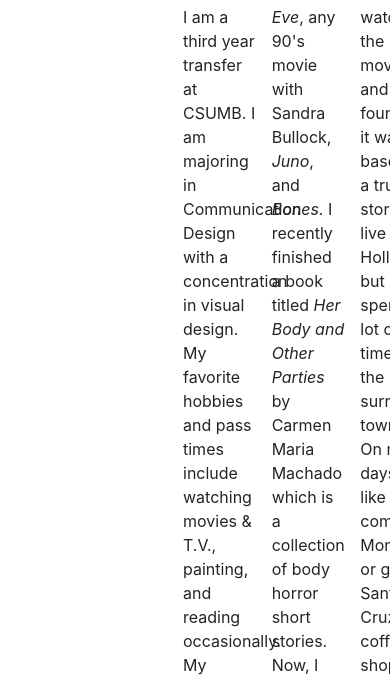
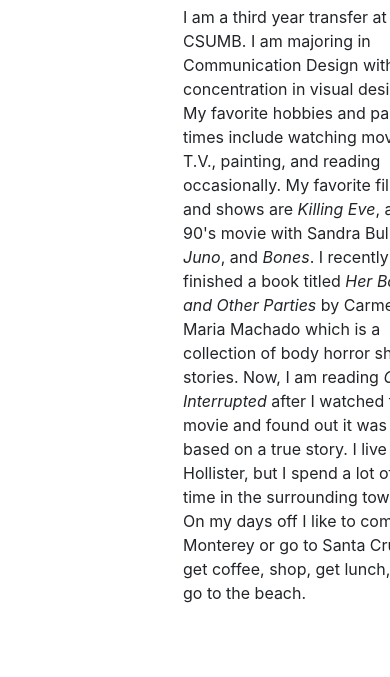
Before and after one commit to saraec/cst252, a plain HTML site: page index.html in a window 390 px wide. Shown: the part 171-848 px from the top of the page. Drawn offline with nearby package versions, Linux system fonts and the light colour scheme; a script that the page names is missing.

Commit message:
site columns

```diff
--- a/css/site.css
+++ b/css/site.css
@@ -78,4 +78,7 @@ a:hover {
     section {
       max-width: 100%;
     }
+    .summary {
+      column-count: 1;
+    }
 }
```
